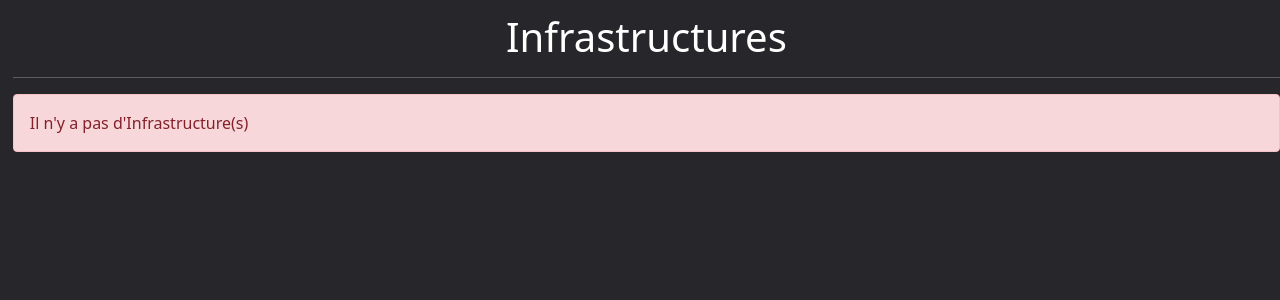
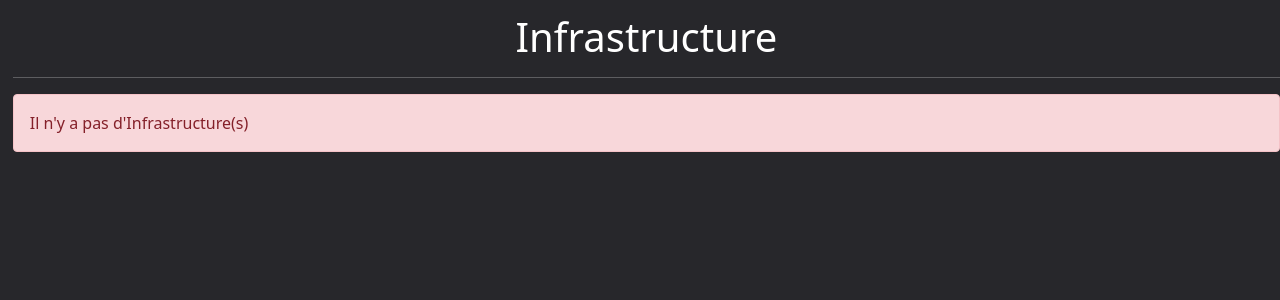
Before and after one commit to Cqban/ComputerMNGT, a Django app: template computerApp/templates/computerApp/infra_list.html in a window 1280 px wide. Shown: the part 66-366 px from the top of the page. Run offline with Django 3.2, Linux system fonts and the light colour scheme; the template is opened without the code that fills it, so the values that code supplies are empty.

Commit message:
Update infra_list.html

```diff
--- a/computerApp/templates/computerApp/infra_list.html
+++ b/computerApp/templates/computerApp/infra_list.html
@@ -3,7 +3,7 @@
 
 {% block content %}
 <div class="filter">
-  <h1>Infrastructures</h1>
+  <h1>Infrastructure</h1>
 <div>
 <hr>
 {% if infras %}
```
